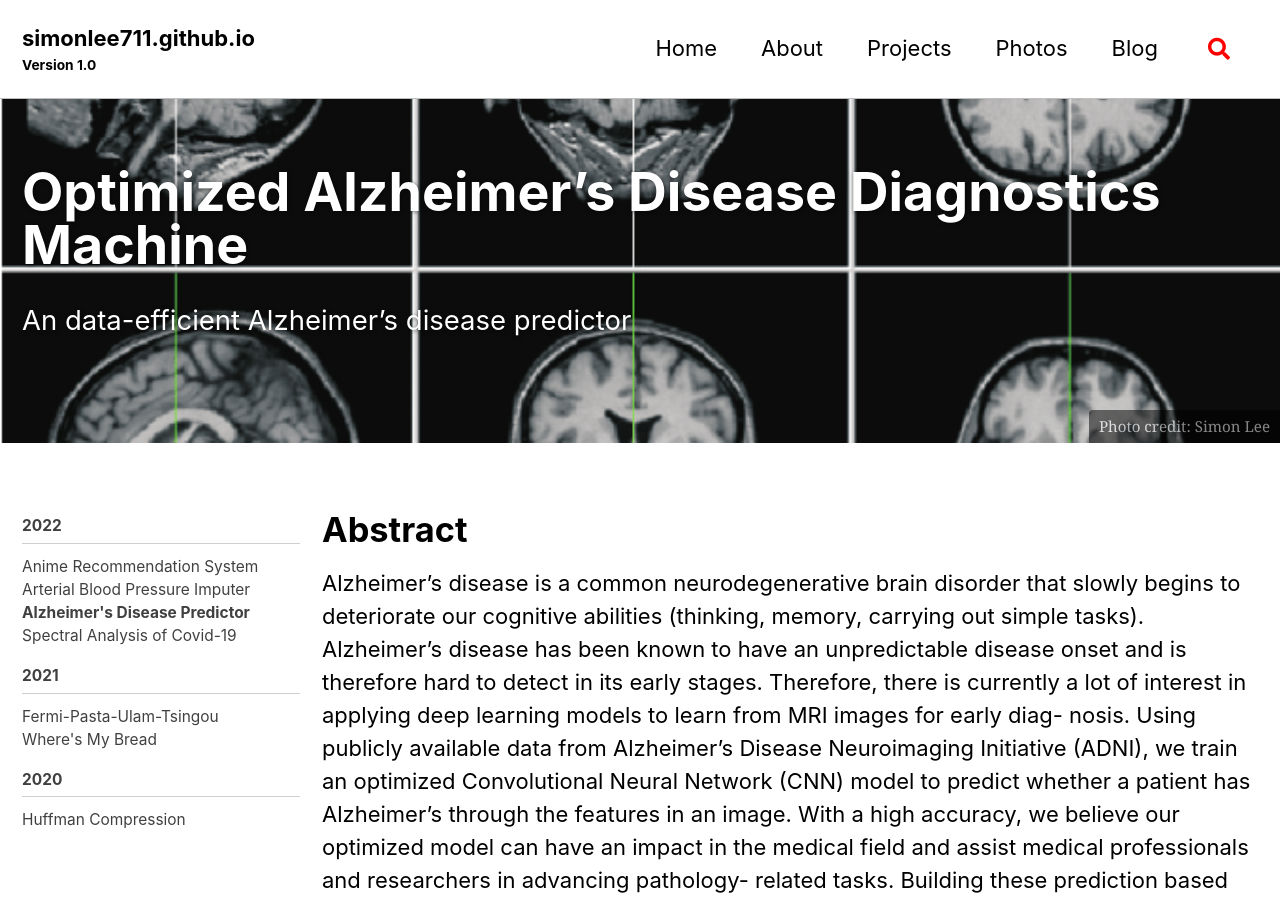
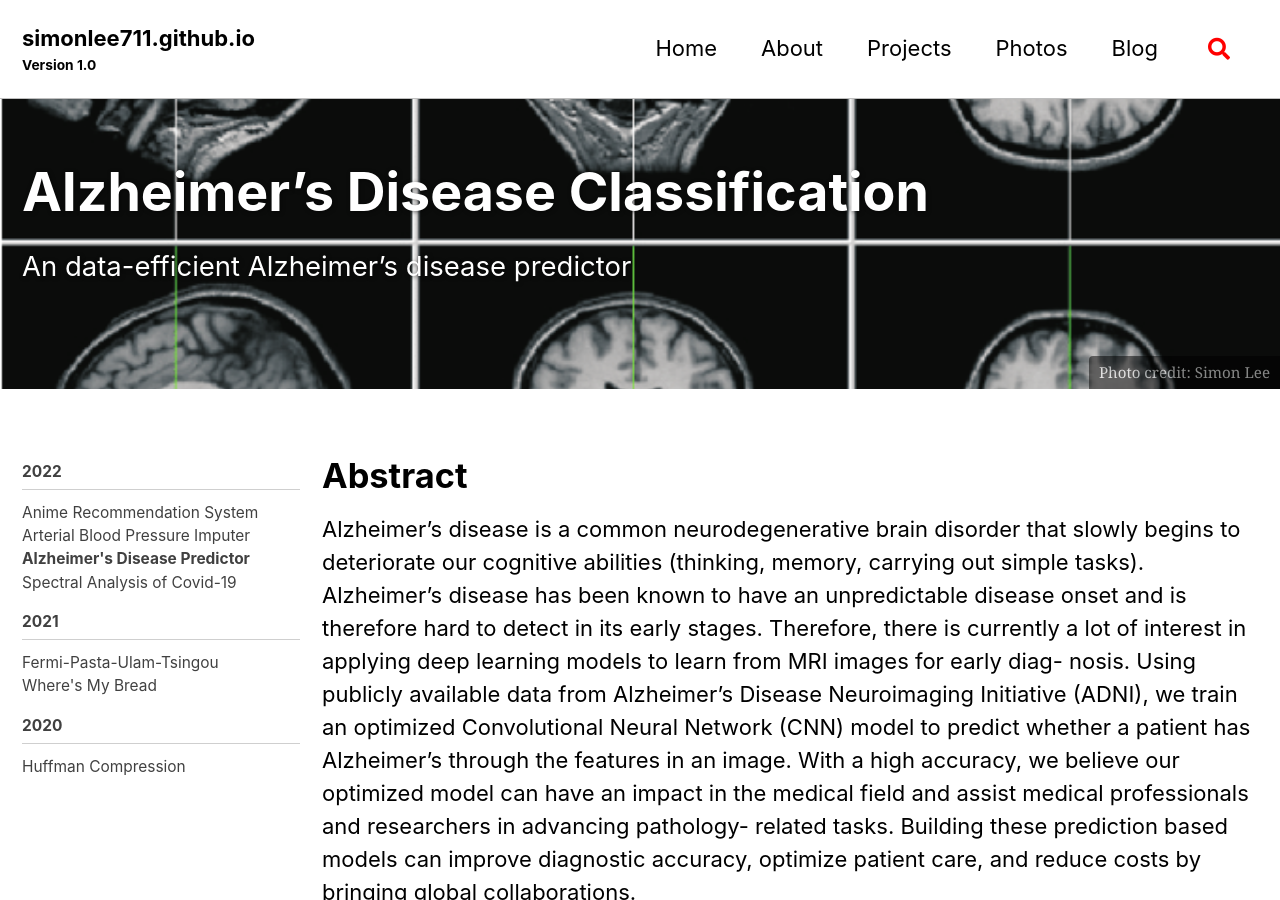
Before and after one commit to Simonlee711/Simonlee711.github.io, a Jekyll site: the page built from _pages/alz.md, in a window 1280 px wide and 900 px high. Built offline with Jekyll 4.4.1, drawn with Linux system fonts in a browser that asks for light colours; cached includes are drawn as plain includes.

Commit message:
update docs

```diff
--- a/_pages/alz.md
+++ b/_pages/alz.md
@@ -1,5 +1,5 @@
 ---
-title: "Optimized Alzheimer's Disease Diagnostics Machine"
+title: "Alzheimer's Disease Classification"
 permalink: /alz/
 layout: single
 classes: wide
```
